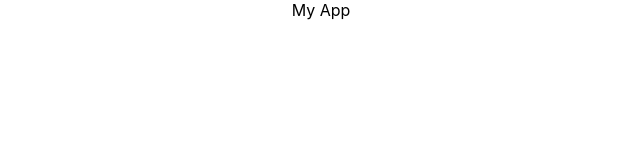
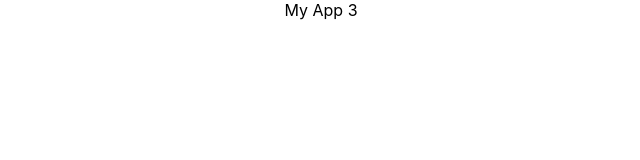
Before and after one commit to razked/Raz-Kedem-21-10-2020, a React (Create React App) app: page / in a window 1280 px wide. Shown: the top 160 px of the page, without its empty margins (319-959 px from the left). Built offline with nearby package versions, Linux system fonts and the light colour scheme.

Commit message:
test push

```diff
--- a/src/App.js
+++ b/src/App.js
@@ -4,7 +4,7 @@ import './App.scss';
 function App() {
   return (
     <div className="App">
-     My App
+     My App 3
     </div>
   );
 }
```
